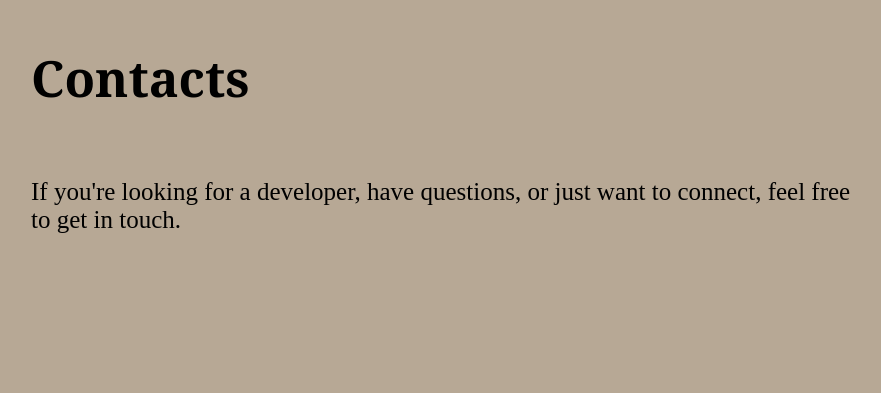
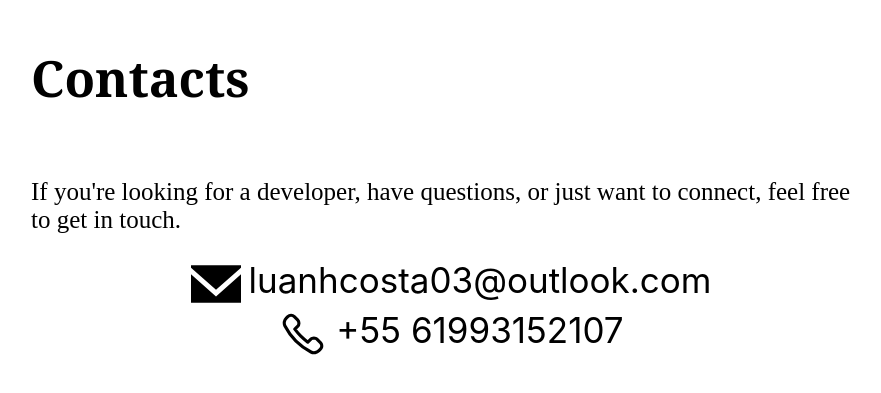
Before and after one commit to Luanh03/luanh-app, a React (Create React App) app: page / in a window 1280 px wide. Shown: the part 2618-3011 px from the top of the page, without its empty margins (189-1070 px from the left). Built offline with nearby package versions, Linux system fonts and the light colour scheme.

Commit message:
Estrutura finalizada

```diff
--- a/src/App.css
+++ b/src/App.css
@@ -10,7 +10,7 @@ html {
 body {
   padding: 11rem;
   font-size: 1.6rem;
-  background-color: #b7a895;
+  background-color: white;
 }
 
 h1{
@@ -96,6 +96,10 @@ p{
   margin:0.6rem;
 }
 
+.biography div img:hover{
+  cursor: grab;
+}
+
 .experiences {
   display: flex;
   flex-direction: column;
@@ -157,6 +161,30 @@ p{
 .contacts{
   display: flex;
   flex-direction: column;
-  height: 100vh;
+  height: 30vh;
   width: 100%;
 }
+
+.divLinkContacts{
+  display: flex;
+  flex-direction: column;
+  justify-content: center;
+  align-items: center;
+}
+
+.divLinkContacts a {
+  display: flex;
+  justify-content: center;
+  font-size: 3.5rem;
+  color: black;
+}
+
+.divLinkContacts img{
+  width: 5rem;
+  height: 5rem;
+  margin-right: 0.8rem;
+}
+
+.divLinkContacts a:hover{
+  cursor: grab;
+}
--- a/src/containers/Home.js
+++ b/src/containers/Home.js
@@ -69,8 +69,15 @@ export default function Home() {
             </section>
             <section class="contacts">
                 <h1 id="Contacts">Contacts</h1>
-                <p>If you're looking for a developer, have questions, or just want to connect, feel free to get in touch.</p>
-
+                <div class="divLinkContacts">
+                    <p>If you're looking for a developer, have questions, or just want to connect, feel free to get in touch.</p>
+                    <a href="mailto:luanhcosta03@outlook.com">
+                        <img src={Email} />luanhcosta03@outlook.com
+                    </a>
+                    <a href="tel:+5561993152107">
+                        <img src={Telephone} />+55 61993152107
+                    </a>
+                </div>
             </section>
         </body>
     );
```
